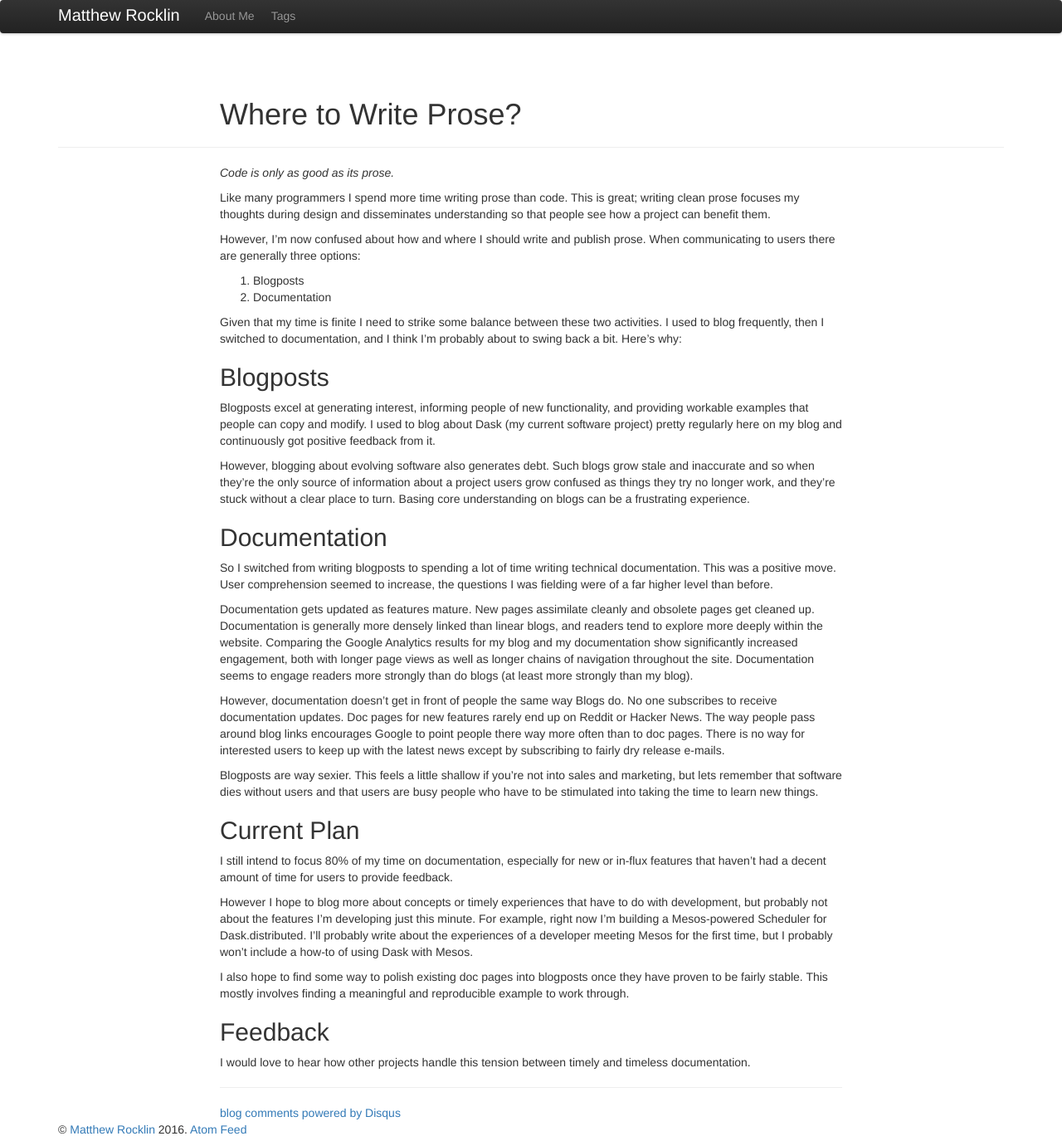
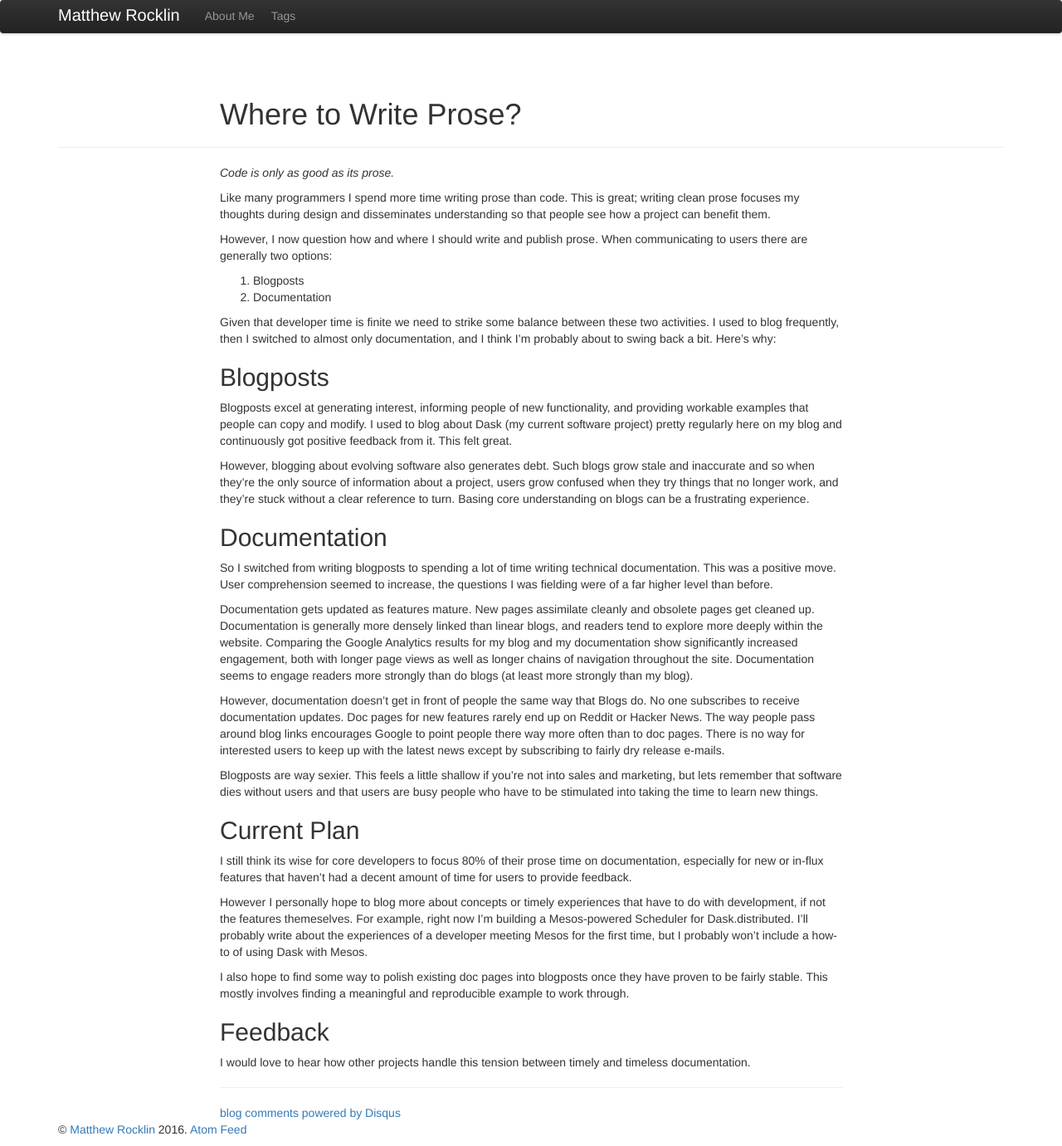
Before and after one commit to besyskymnbk/blog, a Jekyll site: the page built from _posts/work/2016-09-12-where-to-write-prose.md, in a window 1280 px wide. Shown: the whole page at 83% size. Built offline with Jekyll 4.4.1, drawn with Linux system fonts in a browser that asks for light colours; comment, search, counter and statistics services are not loaded.

Commit message:
prose edits

```diff
--- a/_posts/work/2016-09-12-where-to-write-prose.md
+++ b/_posts/work/2016-09-12-where-to-write-prose.md
@@ -13,15 +13,16 @@ Like many programmers I spend more time writing prose than code.  This is
 great; writing clean prose focuses my thoughts during design and disseminates
 understanding so that people see how a project can benefit them.
 
-However, I'm now confused about how and where I should write and publish prose.
-When communicating to users there are generally three options:
+However, I now question how and where I should write and publish prose.  When
+communicating to users there are generally two options:
 
 1.  Blogposts
 2.  Documentation
 
-Given that my time is finite I need to strike some balance between these two
-activities.  I used to blog frequently, then I switched to documentation, and I
-think I'm probably about to swing back a bit.  Here's why:
+Given that developer time is finite we need to strike some balance between
+these two activities.  I used to blog frequently, then I switched to almost
+only documentation, and I think I'm probably about to swing back a bit.  Here's
+why:
 
 
 Blogposts
@@ -30,13 +31,13 @@ Blogposts
 Blogposts excel at generating interest, informing people of new functionality,
 and providing workable examples that people can copy and modify.  I used to
 blog about Dask (my current software project) pretty regularly here on my blog
-and continuously got positive feedback from it.
+and continuously got positive feedback from it.  This felt great.
 
 However, blogging about evolving software also generates debt.  Such blogs grow
 stale and inaccurate and so when they're the only source of information about a
-project users grow confused as things they try no longer work, and they're
-stuck without a clear place to turn.  Basing core understanding on blogs can be
-a frustrating experience.
+project, users grow confused when they try things that no longer work, and
+they're stuck without a clear reference to turn.  Basing core understanding on
+blogs can be a frustrating experience.
 
 
 Documentation
@@ -55,12 +56,12 @@ show significantly increased engagement, both with longer page views as well as
 longer chains of navigation throughout the site.  Documentation seems to engage
 readers more strongly than do blogs (at least more strongly than my blog).
 
-However, documentation doesn't get in front of people the same way Blogs do.
-No one subscribes to receive documentation updates.  Doc pages for new
-features rarely end up on Reddit or Hacker News.  The way people pass around
-blog links encourages Google to point people there way more often than to doc
-pages.  There is no way for interested users to keep up with the latest news
-except by subscribing to fairly dry release e-mails.
+However, documentation doesn't get in front of people the same way that Blogs
+do.  No one subscribes to receive documentation updates.  Doc pages for new
+features rarely end up on Reddit or Hacker News.  The way people pass
+around blog links encourages Google to point people there way more often
+than to doc pages.  There is no way for interested users to keep up with
+the latest news except by subscribing to fairly dry release e-mails.
 
 Blogposts are way sexier.  This feels a little shallow if you're not into sales
 and marketing, but lets remember that software dies without users and that
@@ -71,16 +72,15 @@ new things.
 Current Plan
 ------------
 
-I still intend to focus 80% of my time on documentation, especially for new or
-in-flux features that haven't had a decent amount of time for users to provide
-feedback.
+I still think its wise for core developers to focus 80% of their prose time on
+documentation, especially for new or in-flux features that haven't had a decent
+amount of time for users to provide feedback.
 
-However I hope to blog more about concepts or timely experiences that have to
-do with development, but probably not about the features I'm developing just
-this minute.  For example, right now I'm building a Mesos-powered Scheduler
-for Dask.distributed.  I'll probably write about the experiences of a
-developer meeting Mesos for the first time, but I probably won't
-include a how-to of using Dask with Mesos.
+However I personally hope to blog more about concepts or timely experiences
+that have to do with development, if not the features themeselves.  For
+example, right now I'm building a Mesos-powered Scheduler for Dask.distributed.
+I'll probably write about the experiences of a developer meeting Mesos for the
+first time, but I probably won't include a how-to of using Dask with Mesos.
 
 I also hope to find some way to polish existing doc pages into blogposts once
 they have proven to be fairly stable.  This mostly involves finding a
```
